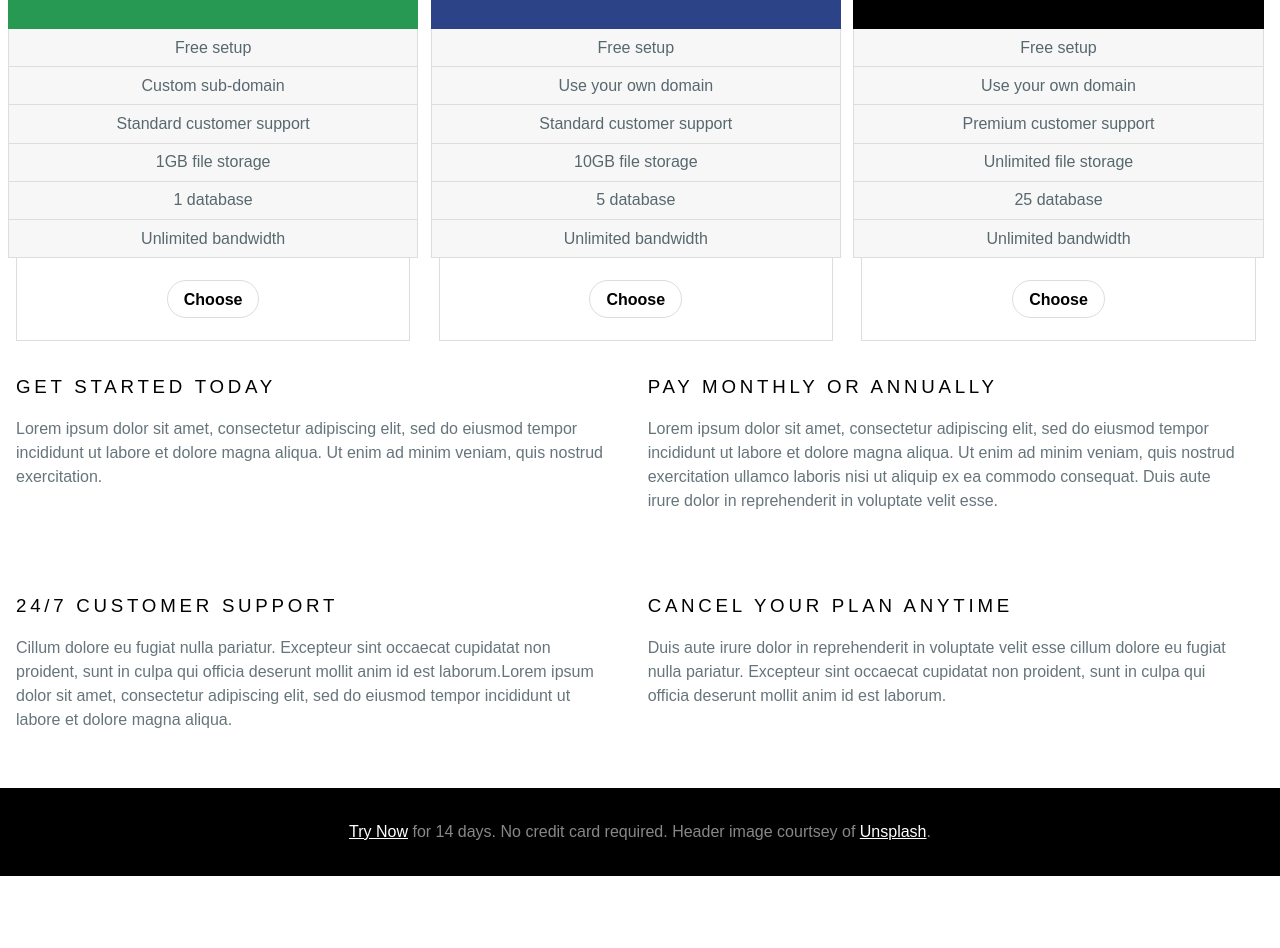
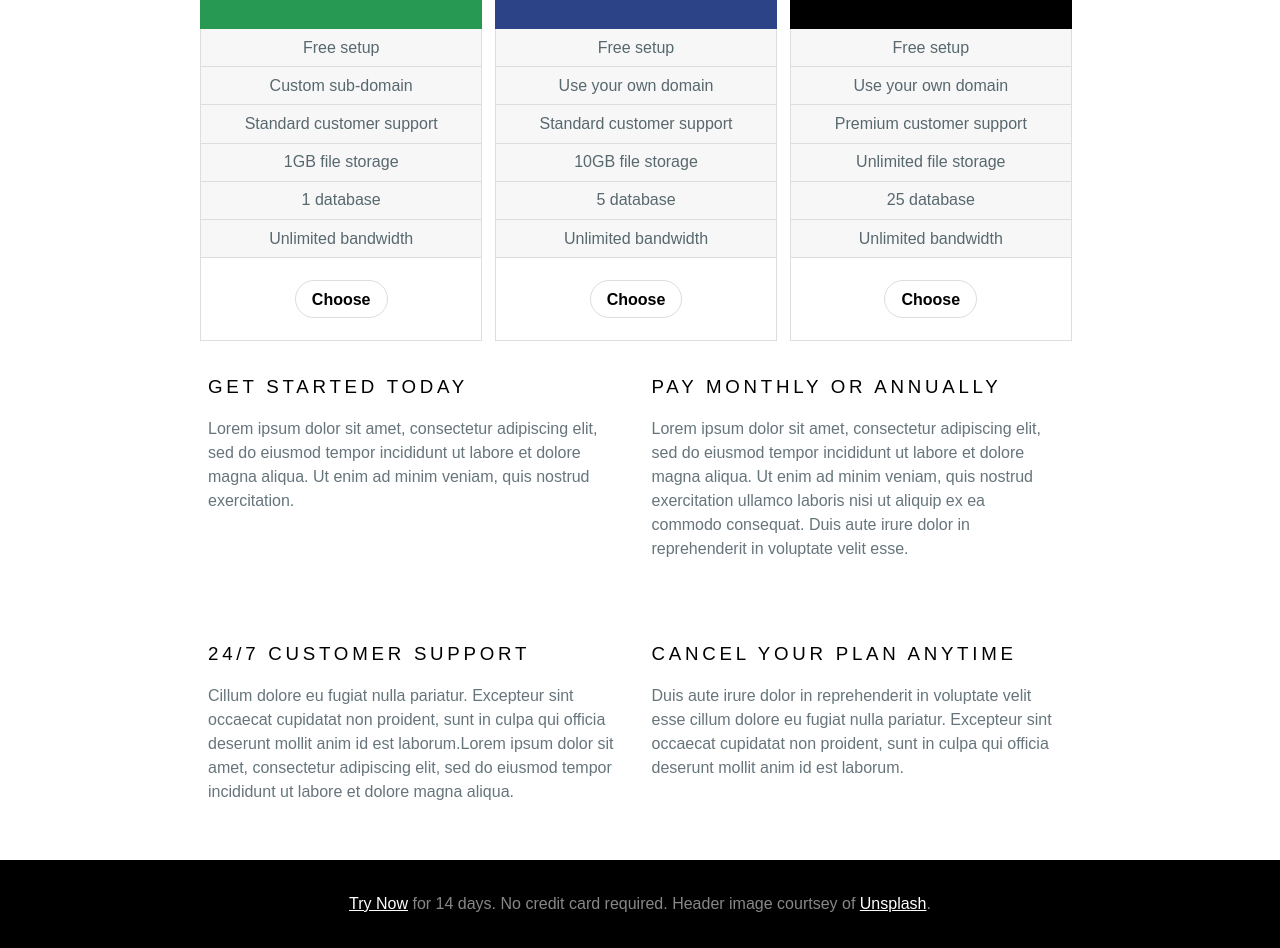
Before and after one commit to suttonofswat/responsive, a plain HTML site: page index.html in a window 1280 px wide. Shown: the part 667-1615 px from the top of the page. Before the commit the page ends 1543 px from the top, so only its background shows below. Drawn offline with Linux system fonts and the light colour scheme.

Commit message:
breakpoint 4 html and css complete

```diff
--- a/index.html
+++ b/index.html
@@ -18,10 +18,9 @@
 			<h1>Simple Pricing.<br> Try before you buy.</h1>
 		</div>
 	</main>
-	<section>
+	<div class="threeBlock">
 		<div class="pricing">
 		<!---personal business -->
-			<div class="pricingBlock">
 				<div class="priceHero personal">
 						<div class="priceTitle">PERSONAL</div>
 						<div class="priceAmt">$5</div>
@@ -38,7 +37,6 @@
 				<div class="chooseBtn">
 					<span>Choose</span>
 				</div>
-			</div>
 		</div>
 		<!---small business -->
 		<div class="pricing">
@@ -78,9 +76,9 @@
 				<span>Choose</span>
 			</div>
 		</div>
-	</section>
+	</div>
 
-	<section class="information">
+	<div class="information">
 		<div class="bottomInfo">
 			<h3> GET STARTED TODAY </h3>
 			<p>Lorem ipsum dolor sit amet, consectetur adipiscing elit, sed do eiusmod tempor incididunt ut labore et dolore magna aliqua. Ut enim ad minim veniam, quis nostrud exercitation.</p>
@@ -97,7 +95,7 @@
 			<h3> CANCEL YOUR PLAN ANYTIME </h3>
 			<p class="paraBtm">Duis aute irure dolor in reprehenderit in voluptate velit esse cillum dolore eu fugiat nulla pariatur. Excepteur sint occaecat cupidatat non proident, sunt in culpa qui officia deserunt mollit anim id est laborum.</p>
 		</div>
-	</section>
+	</div>
 	<footer>
 		<span>Try Now</span> for 14 days. No credit card required. Header image courtsey of <span>Unsplash</span>.
 	</footer>
--- a/styles/main.scss
+++ b/styles/main.scss
@@ -169,6 +169,7 @@ footer{
 		box-sizing:border-box;
 		margin-right: -.5em;
 		border: .5em solid white;
+		.chooseBtn {margin:0;}
 
 		.priceHero{
 				margin:0;
@@ -176,6 +177,7 @@ footer{
 		.priceDetails{
 				margin:0;
 		}
+
 
 
 	}
@@ -191,3 +193,18 @@ footer{
 	}
 
 }
+
+//lg breakpoint
+@media screen and (min-width: 979px){
+	main{
+		.heroImg{
+			background-size:cover;
+		}
+	}
+	.threeBlock{
+		margin: 0 15%;
+	}
+	.information{
+		margin: 0 15%;
+	}
+}
```
Also changed, not shown: styles/main.css, 1 other file.
